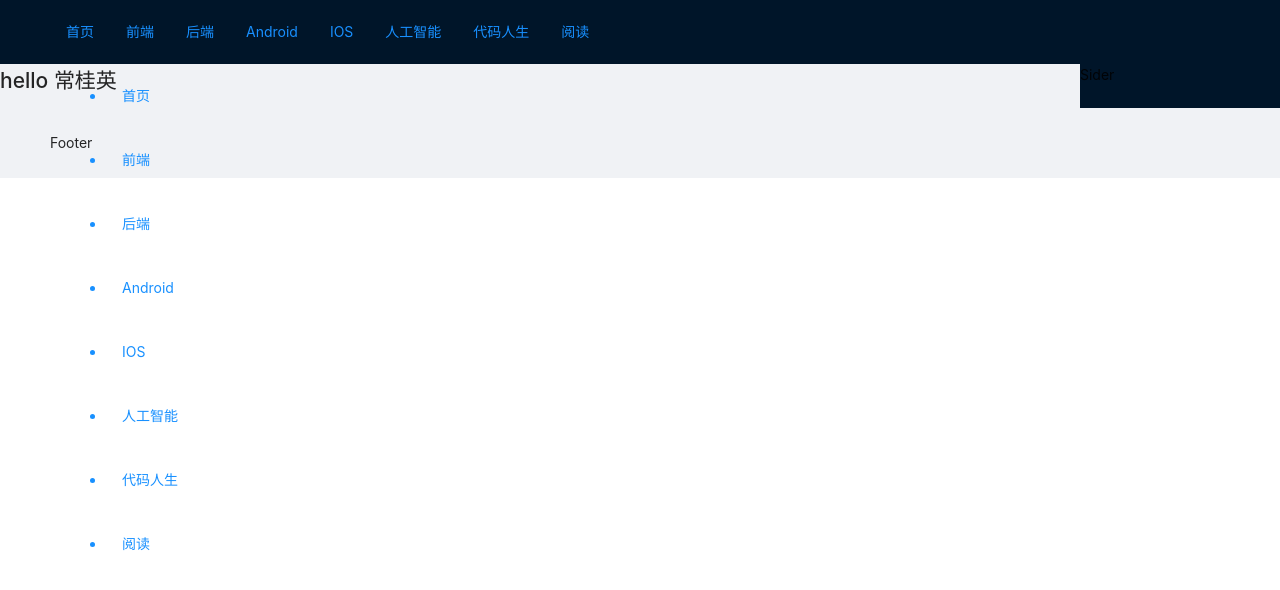
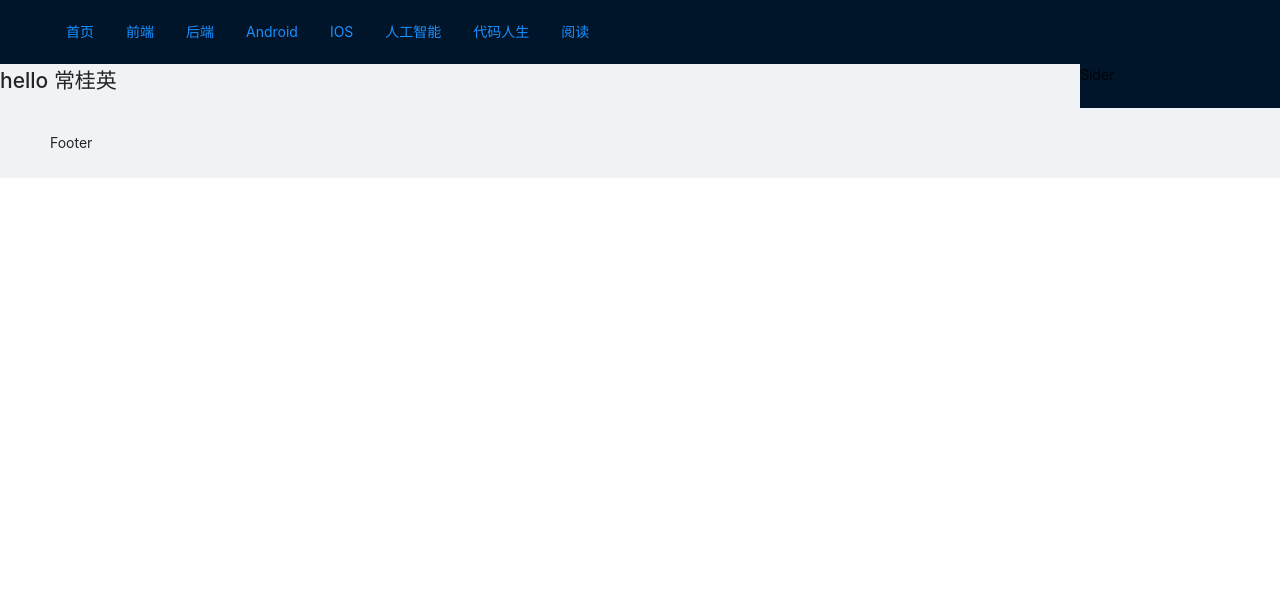
Before and after one commit to nywgithub/juejin-react-ts, a React app: page /#/main in a window 1280 px wide. Shown: the top 590 px of the page. Built offline with nearby package versions, Linux system fonts and the light colour scheme.

Commit message:
edit 08 26

```diff
--- a/src/common/components/nav/index.tsx
+++ b/src/common/components/nav/index.tsx
@@ -13,7 +13,7 @@ export interface InavMenu {
 /*
     TODO:
     1.使用自定义hook复用map的逻辑
-    2.展开绑定点击事件(点击后将大于10之后的标签插入最后)
+    2.展开绑定点击事件(点击后将大于10之后的标签插入最后) √
     3.2添加动画过渡
     4.重复部分组件化
     5.样式
@@ -21,17 +21,20 @@ export interface InavMenu {
 
 //一级导航
 const TopNav: React.FC<InavMenu> = (props) => {
-  const [isHover, setIsHover] = useState<number>(0)
+  const [isHover, setIsHover] = useState<number>()
   const { list, children } = props
   const navMouseHover = (index) => {
     setIsHover(index)
   }
+  const navMouseOut = () => setIsHover(100)
+
   const navList = list.map((item, index) => {
     return (
       <Link className="nav-item" to={item.url} key={index}>
         <div
           className="item-title nav-popBox"
           onMouseOver={() => navMouseHover(index)}
+          onMouseOut={() => navMouseOut()}
         >
           {item.title}
           {isHover === index && children}
```
